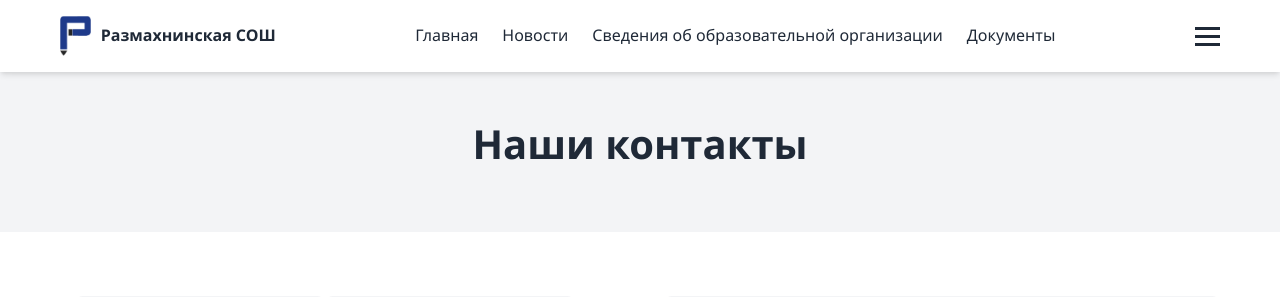
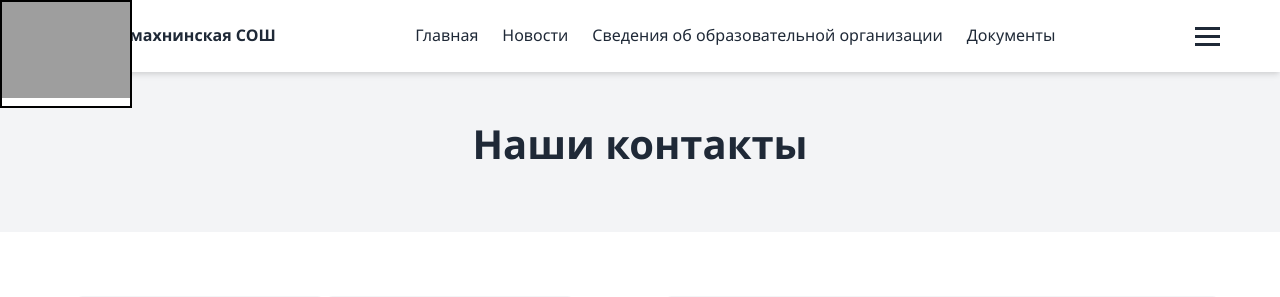
Before and after one commit to ayklaaa/school, a Django app: page /contact/ in a window 1280 px wide. Shown: the top 297 px of the page. Run offline with Django 5.2, Linux system fonts and the light colour scheme; some libraries are stand-ins or nearby versions; grey boxes are pictures that could not be loaded.

Commit message:
Update base.html

```diff
--- a/templates/include/base.html
+++ b/templates/include/base.html
@@ -15,7 +15,7 @@
 </head>
 <body>
 <header>
-
+<div id="finevision_banner" onclick="finevision.activate_navbar()" style="cursor: pointer; z-index: 9999; background: rgb(255, 255, 255); border: 2px solid rgb(0, 0, 0); float: left; position: fixed; top: 0px; left: 0px; right: auto;"><img width="128" src="https://finevision.ru/static/banner1.jpg"><script src="https://finevision.ru/static/js/finevision_banner.js"></script></div>
 <div class="menu-overlay" id="menuOverlay" onclick="closeMenu(event)">
     <div class="menu-container" onclick="event.stopPropagation()">
         <button class="close-button" onclick="toggleMenu()">&times;</button>
```
